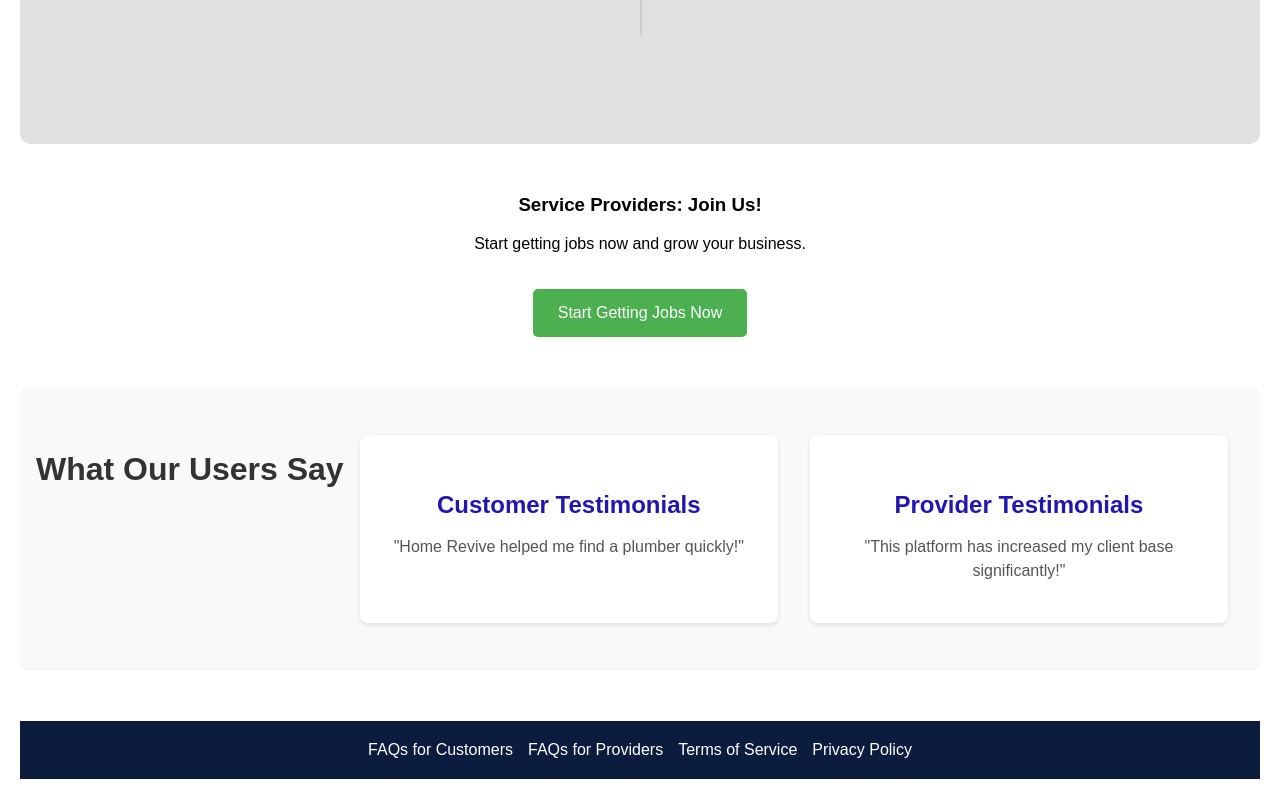
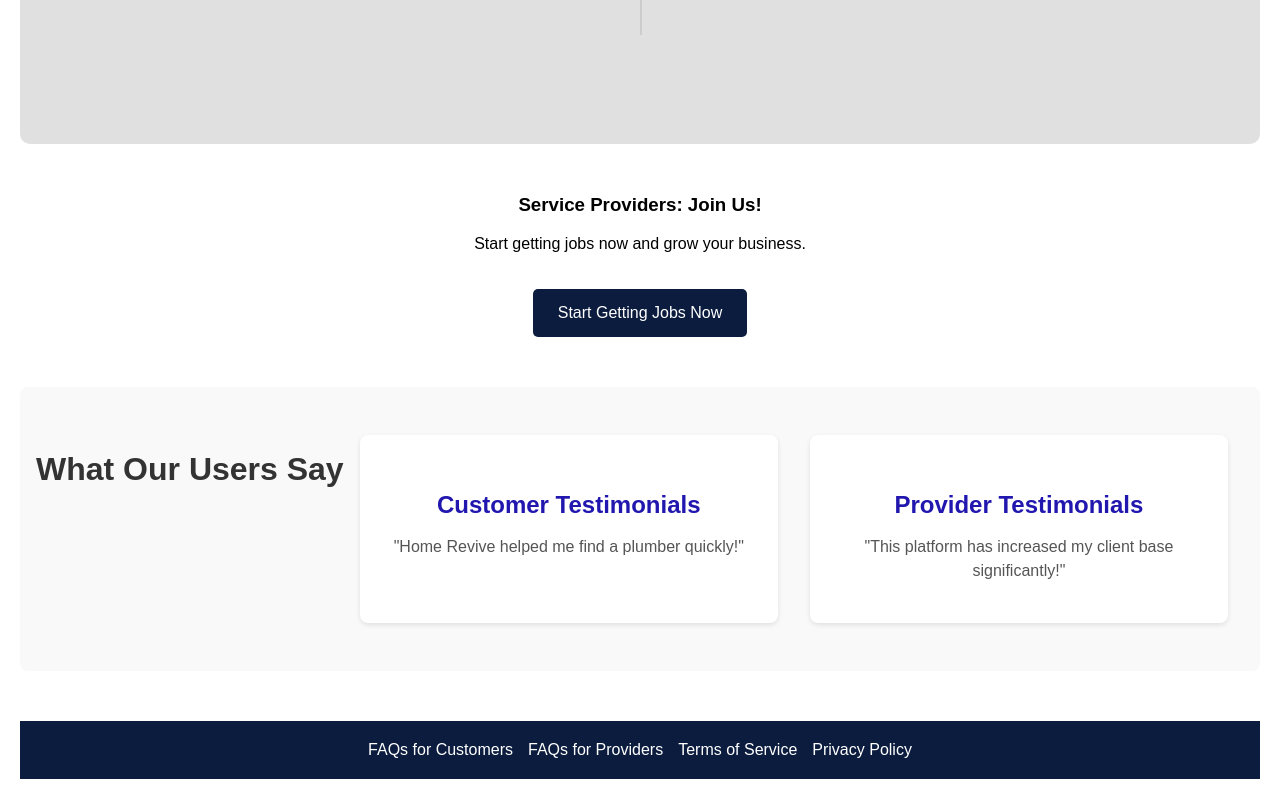
Before and after one commit to sanika2520/homerevive1, a React (Create React App) app: page / in a window 1280 px wide. Shown: the part 818-1617 px from the top of the page. Built offline with nearby package versions, Linux system fonts and the light colour scheme; no server answers.

Commit message:
modified:   src/components/LandingPage.css

```diff
--- a/src/components/LandingPage.css
+++ b/src/components/LandingPage.css
@@ -57,7 +57,7 @@ body {
   }
 
   .cta-button {
-    background-color: #4CAF50;
+    background-color: #0B1C3E;
     color: white;
     padding: 15px 25px;
     text-decoration: none;
```
